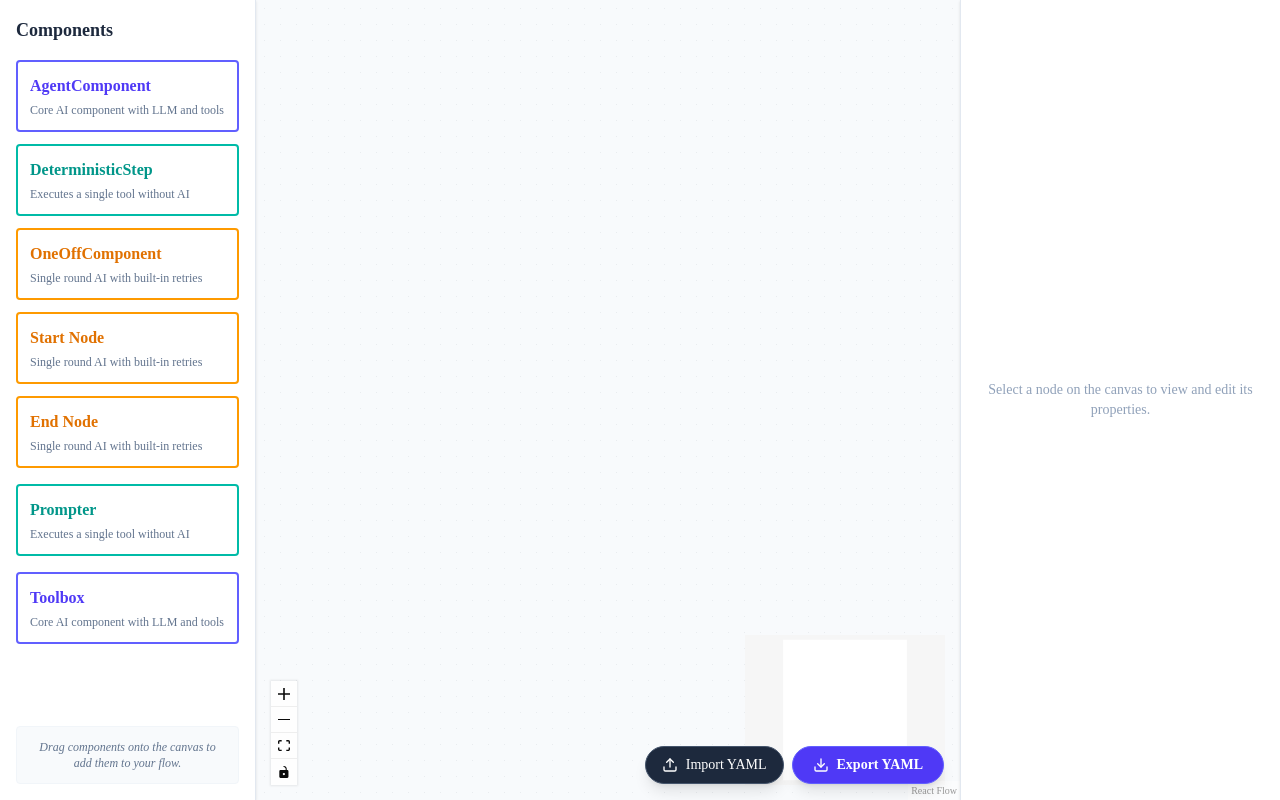
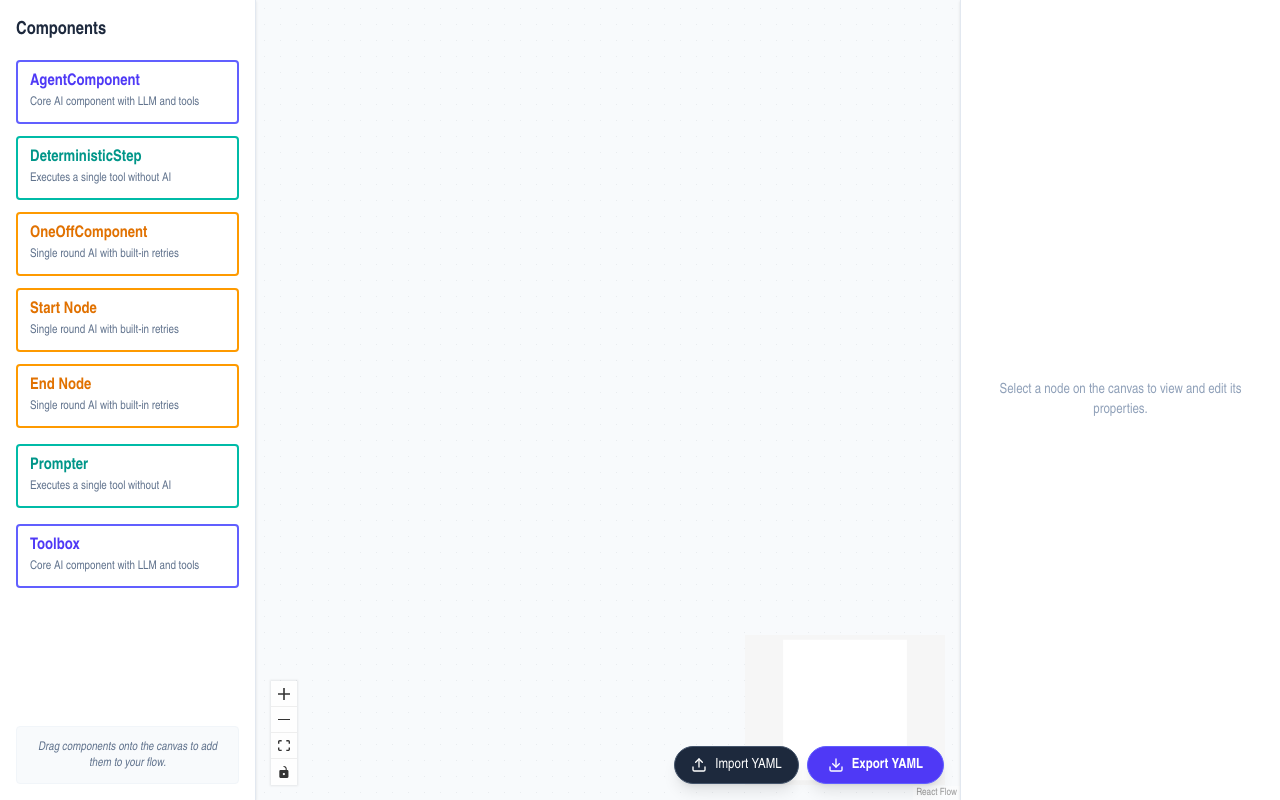
Before and after one commit to GitDev-01/GitFlow, a Next.js app: page / in a window 1280 px wide. Built offline with nearby package versions, Linux system fonts and the light colour scheme.

Commit message:
Updated fonts

```diff
--- a/app/globals.css
+++ b/app/globals.css
@@ -127,3 +127,12 @@
     @apply font-sans;
   }
 }
+
+html, body {
+    font-family: "Arial narrow", monospace;
+    font-size: 16px; /* Base font size */
+    line-height: 1; /* Improves readability */
+    color: #333; /* Default text color */
+    margin: 0;
+    padding: 0;
+}
```
